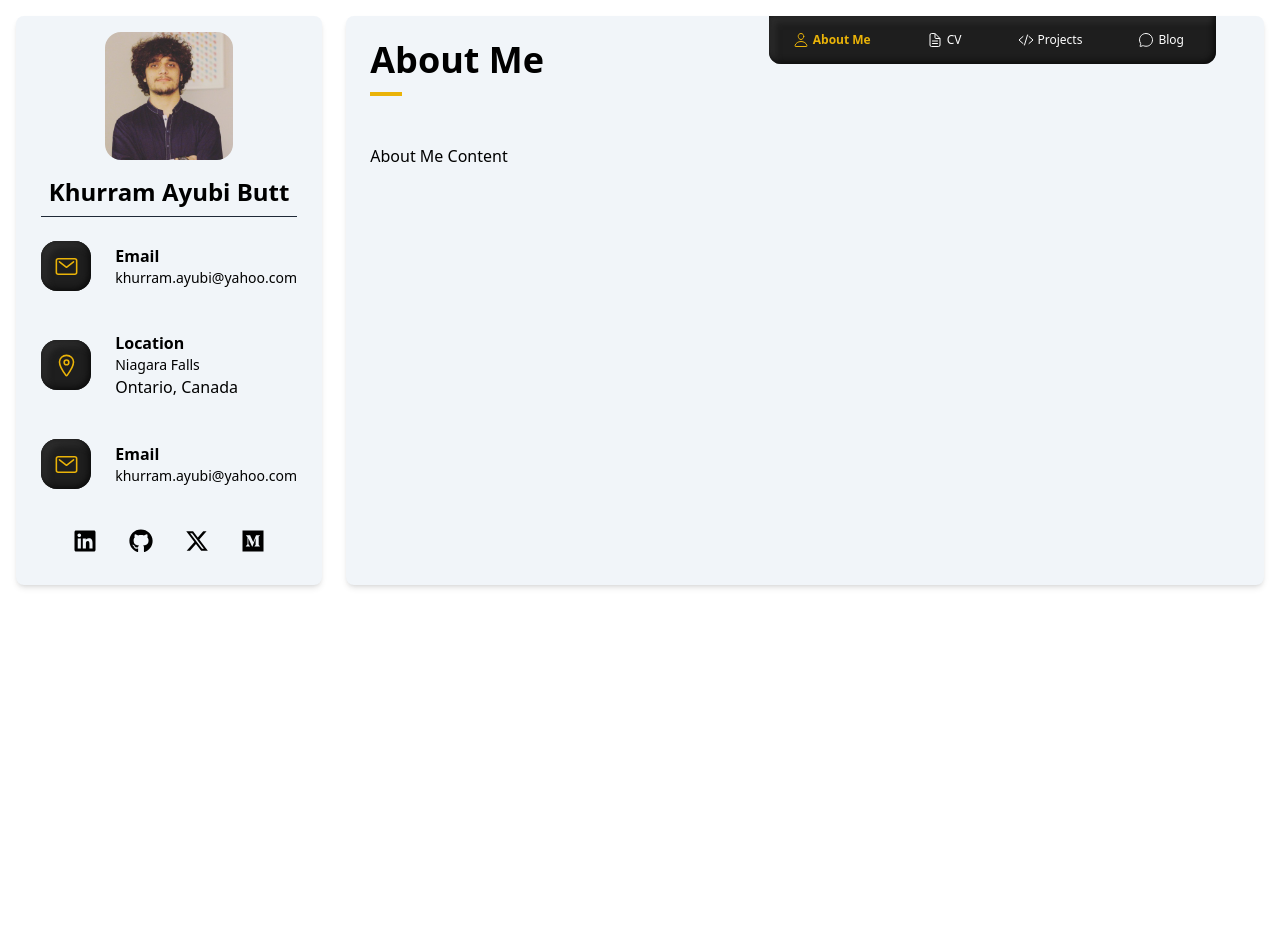
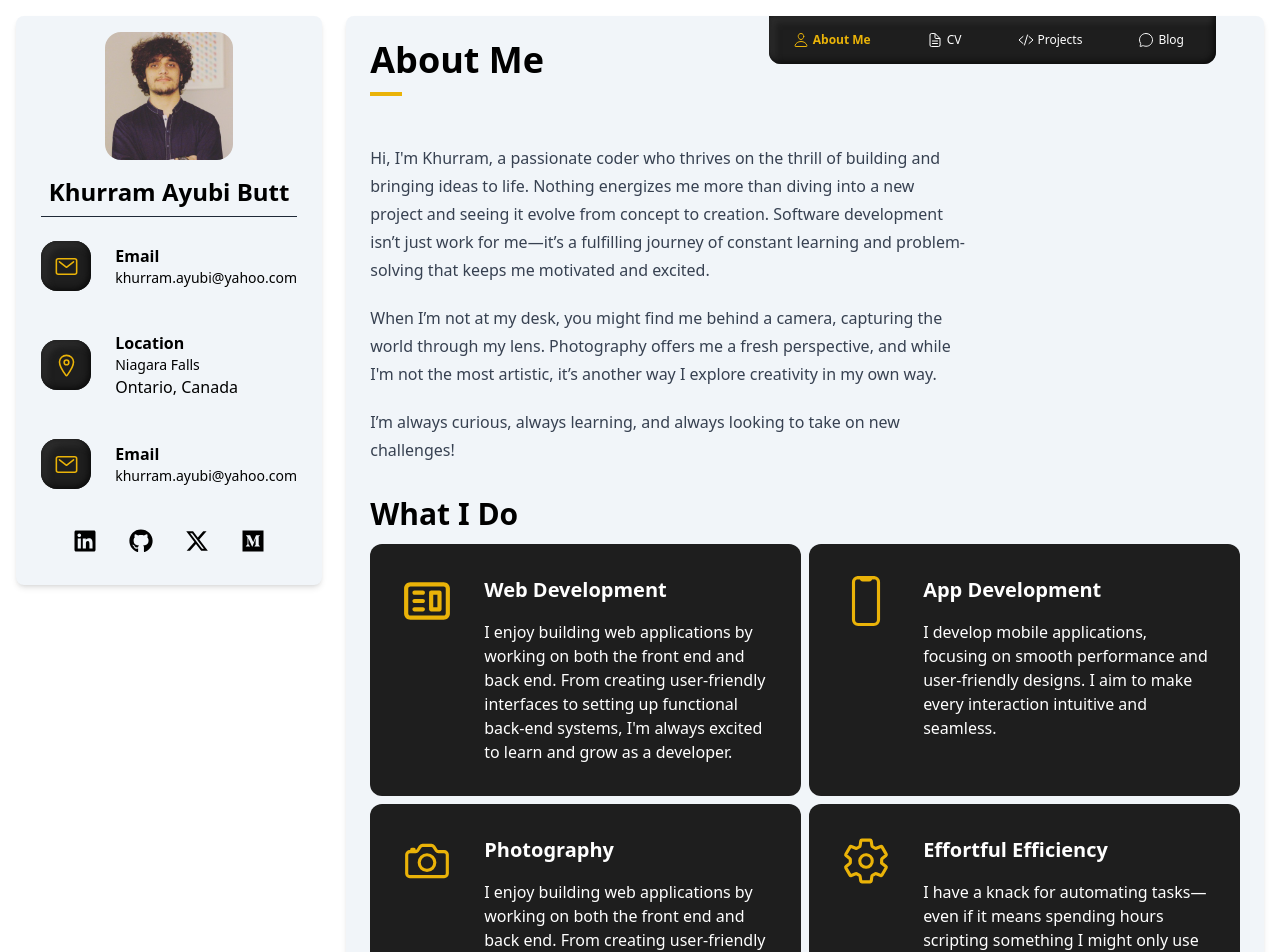
Before and after one commit to khurramayubi/khurramayubi.github.io, a React (Vite) app: page / in a window 1280 px wide. Shown: the top 952 px of the page. Before the commit the page ends 800 px from the top, so only its background shows below. Built offline with nearby package versions, Linux system fonts and the light colour scheme.

Commit message:
Updated about me section

```diff
--- a/src/App.tsx
+++ b/src/App.tsx
@@ -15,6 +15,7 @@ import { FaXTwitter } from "react-icons/fa6";
 import SocialTile from "./components/SocialTile";
 import SocialLinkIcon from "./components/SocialLinkIcon";
 import { IconType } from "react-icons";
+import AboutMe from "./components/AboutMe";
 
 function App() {
 	type SectionKey = "About Me" | "CV" | "projects" | "blog";
@@ -27,7 +28,7 @@ function App() {
 		[key in SectionKey]: sectionProps;
 	} = {
 		"About Me": {
-			markup: <div>About Me Content</div>,
+			markup: <AboutMe />,
 			phoneIcon: IoPersonOutline
 		},
 		CV: {
@@ -85,7 +86,7 @@ function App() {
 					<div className="w-full flex flex-col lg:flex-row">
 						{/* Left Section of Right Column */}
 						<div className="flex-1 pr-6">
-							<h2 className="text-4xl font-bold mb-3 capitalize">
+							<h2 className="text-4xl font-extrabold mb-3 capitalize">
 								{activeSection}
 							</h2>
 							<div className="w-8 h-1 mb-12 bg-yellow-500"></div>
--- /dev/null
+++ b/src/components/AboutMe.tsx
@@ -0,0 +1,73 @@
+import { CgWebsite } from "react-icons/cg";
+import FeatureBlock from "./FeatureBlock";
+import {
+	IoCameraOutline,
+	IoPhonePortraitOutline,
+	IoSettingsOutline
+} from "react-icons/io5";
+
+export default function AboutMe() {
+	return (
+		<>
+			<div className="prose pb-8">
+				<p>
+					Hi, I'm Khurram, a passionate coder who thrives on the thrill of
+					building and bringing ideas to life. Nothing energizes me more than
+					diving into a new project and seeing it evolve from concept to
+					creation. Software development isn’t just work for me—it’s a
+					fulfilling journey of constant learning and problem-solving that keeps
+					me motivated and excited.
+				</p>
+				<p>
+					When I’m not at my desk, you might find me behind a camera, capturing
+					the world through my lens. Photography offers me a fresh perspective,
+					and while I'm not the most artistic, it’s another way I explore
+					creativity in my own way.
+				</p>
+				<p>
+					I’m always curious, always learning, and always looking to take on new
+					challenges!
+				</p>
+			</div>
+			<div>
+				<h3 className="text-3xl font-extrabold mb-3 capitalize">What I Do</h3>
+				<div className="flex flex-col gap-2 items-center justify-center">
+					<div className="flex flex-col lg:flex-row  gap-2">
+						<FeatureBlock
+							heading="Web Development"
+							description="I enjoy building web applications by working on both the front
+									end and back end. From creating user-friendly interfaces to
+									setting up functional back-end systems, I'm always excited to
+									learn and grow as a developer."
+							icon={CgWebsite}
+						/>
+						<FeatureBlock
+							heading="App Development"
+							description="I develop mobile applications, focusing on smooth performance
+									and user-friendly designs. I aim to make every interaction
+									intuitive and seamless."
+							icon={IoPhonePortraitOutline}
+						/>
+					</div>
+					<div className="flex flex-col lg:flex-row  gap-2">
+						<FeatureBlock
+							heading="Photography"
+							description="I enjoy building web applications by working on both the front
+									end and back end. From creating user-friendly interfaces to
+									setting up functional back-end systems, I'm always excited to
+									learn and grow as a developer."
+							icon={IoCameraOutline}
+						/>
+						<FeatureBlock
+							heading="Effortful Efficiency"
+							description="I have a knack for automating tasks—even if it means spending
+									hours scripting something I might only use once. It’s all
+									about the joy of the process!"
+							icon={IoSettingsOutline}
+						/>
+					</div>
+				</div>
+			</div>
+		</>
+	);
+}
--- /dev/null
+++ b/src/components/FeatureBlock.tsx
@@ -0,0 +1,22 @@
+import { IconType } from "react-icons";
+
+interface Props {
+	heading: string;
+	description: string;
+	icon: IconType;
+}
+export default function FeatureBlock({
+	heading,
+	description,
+	icon: Icon
+}: Props) {
+	return (
+		<div className="bg-[#1e1e1e] text-white rounded-xl p-8 flex gap-8 lg:w-1/2">
+			<Icon size={50} className="text-yellow-500 shrink-0" />
+			<div>
+				<h5 className="text-xl font-bold pb-4">{heading}</h5>
+				<p>{description}</p>
+			</div>
+		</div>
+	);
+}
--- a/src/output.css
+++ b/src/output.css
@@ -1177,6 +1177,10 @@ video {
   width: auto;
 }
 
+.w-1\/2 {
+  width: 50%;
+}
+
 .flex-1 {
   flex: 1 1 0%;
 }
@@ -1185,6 +1189,10 @@ video {
   flex-shrink: 0;
 }
 
+.shrink-0 {
+  flex-shrink: 0;
+}
+
 .flex-grow {
   flex-grow: 1;
 }
@@ -1263,6 +1271,10 @@ video {
 
 .gap-1 {
   gap: 0.25rem;
+}
+
+.gap-8 {
+  gap: 2rem;
 }
 
 .space-y-2 > :not([hidden]) ~ :not([hidden]) {
@@ -1492,6 +1504,10 @@ video {
   padding: 1.5rem;
 }
 
+.p-8 {
+  padding: 2rem;
+}
+
 .px-4 {
   padding-left: 1rem;
   padding-right: 1rem;
@@ -1620,6 +1636,10 @@ video {
 
 .font-semibold {
   font-weight: 600;
+}
+
+.font-extrabold {
+  font-weight: 800;
 }
 
 .capitalize {
@@ -1726,6 +1746,11 @@ video {
   margin-bottom: 0px;
 }
 
+.prose-headings\:text-white :is(:where(h1, h2, h3, h4, h5, h6, th):not(:where([class~="not-prose"],[class~="not-prose"] *))) {
+  --tw-text-opacity: 1;
+  color: rgb(255 255 255 / var(--tw-text-opacity, 1));
+}
+
 .prose-p\:my-0 :is(:where(p):not(:where([class~="not-prose"],[class~="not-prose"] *))) {
   margin-top: 0px;
   margin-bottom: 0px;
@@ -1812,6 +1837,10 @@ video {
     width: auto;
   }
 
+  .lg\:w-1\/2 {
+    width: 50%;
+  }
+
   .lg\:flex-row {
     flex-direction: row;
   }
```
